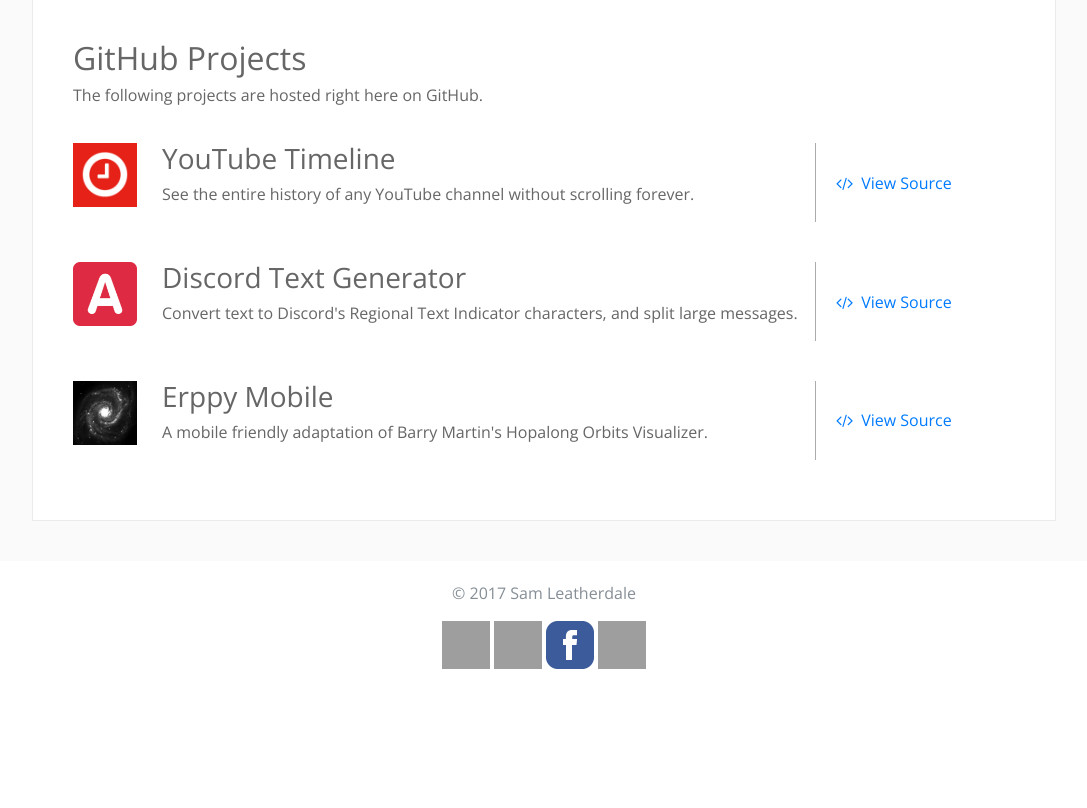
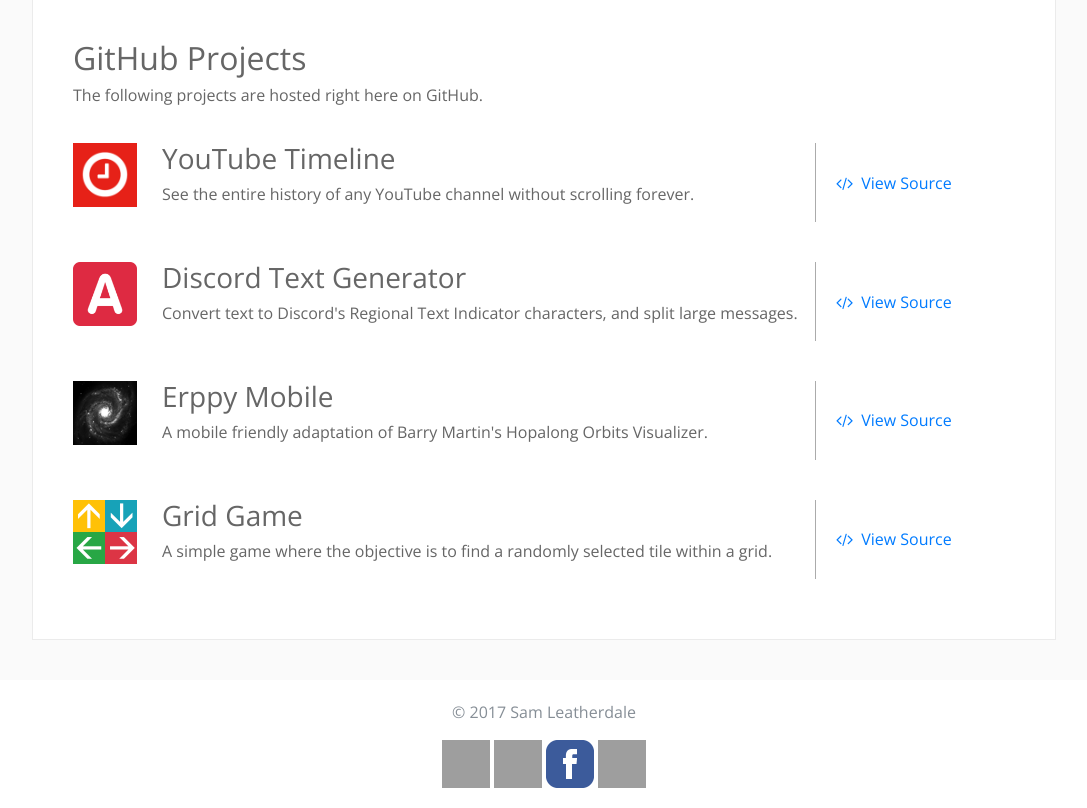
Before and after one commit to SamLeatherdale/samleatherdale.github.io, a PHP site: page /index.html in a window 1280 px wide. Shown: the part 299-1107 px from the top of the page, without its empty margins (96-1183 px from the left). Before the commit the page ends 968 px from the top, so only its background shows below. Run offline with PHP 8.4, Linux system fonts and the light colour scheme; some libraries are stand-ins or nearby versions; grey boxes are pictures that could not be loaded.

Commit message:
Added gridgame

```diff
--- a/about.html
+++ b/about.html
@@ -2,7 +2,7 @@
 <html lang="en">
 <head>
 <meta charset="utf-8">
-    <!--Compiled on 03/09/2017 11:16:52AM +02:00 CEST-->
+    <!--Compiled on 03/09/2017 11:45:40AM +02:00 CEST-->
 <meta name="viewport" content="width=device-width, initial-scale=1, maximum-scale=1">
 <meta name="author" content="Sam Leatherdale" />
 <title>About Me - Sam Leatherdale</title>
@@ -22,7 +22,7 @@
 <script src="https://cdnjs.cloudflare.com/ajax/libs/jquery/1.12.4/jquery.min.js" integrity="sha256-ZosEbRLbNQzLpnKIkEdrPv7lOy9C27hHQ+Xp8a4MxAQ=" crossorigin="anonymous"></script>
 
 <!--Local Resources-->
-<link rel="stylesheet" type="text/css" href="/css/style.css?v=1504430212.945" /><style>
+<link rel="stylesheet" type="text/css" href="/css/style.css?v=1504431940.7832" /><style>
 
 </style>
 </head>
--- a/index.html
+++ b/index.html
@@ -2,7 +2,7 @@
 <html lang="en">
 <head>
 <meta charset="utf-8">
-    <!--Compiled on 03/09/2017 11:16:52AM +02:00 CEST-->
+    <!--Compiled on 03/09/2017 11:45:40AM +02:00 CEST-->
 <meta name="viewport" content="width=device-width, initial-scale=1, maximum-scale=1">
 <meta name="author" content="Sam Leatherdale" />
 <title>Sam Leatherdale</title>
@@ -22,7 +22,7 @@
 <script src="https://cdnjs.cloudflare.com/ajax/libs/jquery/1.12.4/jquery.min.js" integrity="sha256-ZosEbRLbNQzLpnKIkEdrPv7lOy9C27hHQ+Xp8a4MxAQ=" crossorigin="anonymous"></script>
 
 <!--Local Resources-->
-<link rel="stylesheet" type="text/css" href="/css/style.css?v=1504430212.9436" /><body>
+<link rel="stylesheet" type="text/css" href="/css/style.css?v=1504431940.781" /><body>
     <header id="page_header">
     <div class="header-title">
         <a class="inherit-link" href="/"><h1 id="title">Sam Leatherdale</h1></a>
@@ -48,7 +48,7 @@
                             <p class="project-description">See the entire history of any YouTube channel without scrolling forever.</p>
                         </div>
                     </a>
-                    <a class="project-source" href="https://github.com/samleatherdale//youtubetimeline" target="_blank">
+                    <a class="project-source" href="https://github.com/samleatherdale/youtubetimeline" target="_blank">
                         <div class="vtable">
                             <p class="vtable-content"><i class="fa fa-code"></i>View Source</p>
                         </div>
@@ -64,7 +64,7 @@
                             <p class="project-description">Convert text to Discord's Regional Text Indicator characters, and split large messages.</p>
                         </div>
                     </a>
-                    <a class="project-source" href="https://github.com/samleatherdale//discordtextgenerator" target="_blank">
+                    <a class="project-source" href="https://github.com/samleatherdale/discordtextgenerator" target="_blank">
                         <div class="vtable">
                             <p class="vtable-content"><i class="fa fa-code"></i>View Source</p>
                         </div>
@@ -80,7 +80,23 @@
                             <p class="project-description">A mobile friendly adaptation of Barry Martin's Hopalong Orbits Visualizer.</p>
                         </div>
                     </a>
-                    <a class="project-source" href="https://github.com/samleatherdale//erppymobile" target="_blank">
+                    <a class="project-source" href="https://github.com/samleatherdale/erppymobile" target="_blank">
+                        <div class="vtable">
+                            <p class="vtable-content"><i class="fa fa-code"></i>View Source</p>
+                        </div>
+                    </a>
+                </div>
+            </div>
+                    <div class="project">
+                <div class="project-content clearfix">
+                    <a class="project-main inherit-link clearfix" href="/gridgamejs">
+                        <div class="project-icon" style="background-image: url('/icons/gridgame.png');"></div>
+                        <div class="project-text">
+                            <h3 class="project-title">Grid Game</h3>
+                            <p class="project-description">A simple game where the objective is to find a randomly selected tile within a grid.</p>
+                        </div>
+                    </a>
+                    <a class="project-source" href="https://github.com/samleatherdale/gridgamejs" target="_blank">
                         <div class="vtable">
                             <p class="vtable-content"><i class="fa fa-code"></i>View Source</p>
                         </div>
```
Also changed, not shown: index.php (+6 -1 lines), icons/gridgame.png (added).
